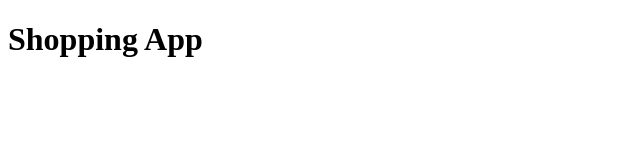
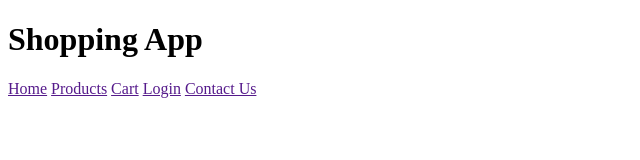
Before and after one commit to AnwarMzee/Shopping-website-, a plain HTML site: page index.html in a window 1280 px wide. Shown: the whole page, without its empty margins (0-640 px from the left). Drawn offline with Linux system fonts and the light colour scheme.

Commit message:
add navigation section to index page

```diff
--- a/index.html
+++ b/index.html
@@ -8,6 +8,13 @@
 </head>
 <body>
     <h1>Shopping App</h1>
-
+<!-- navigation section -->
+<nav>
+    <a href="">Home</a>
+    <a href="">Products</a>
+    <a href="">Cart</a>
+    <a href="">Login</a>
+    <a href="">Contact Us</a>
+</nav>
 </body>
 </html>
```
